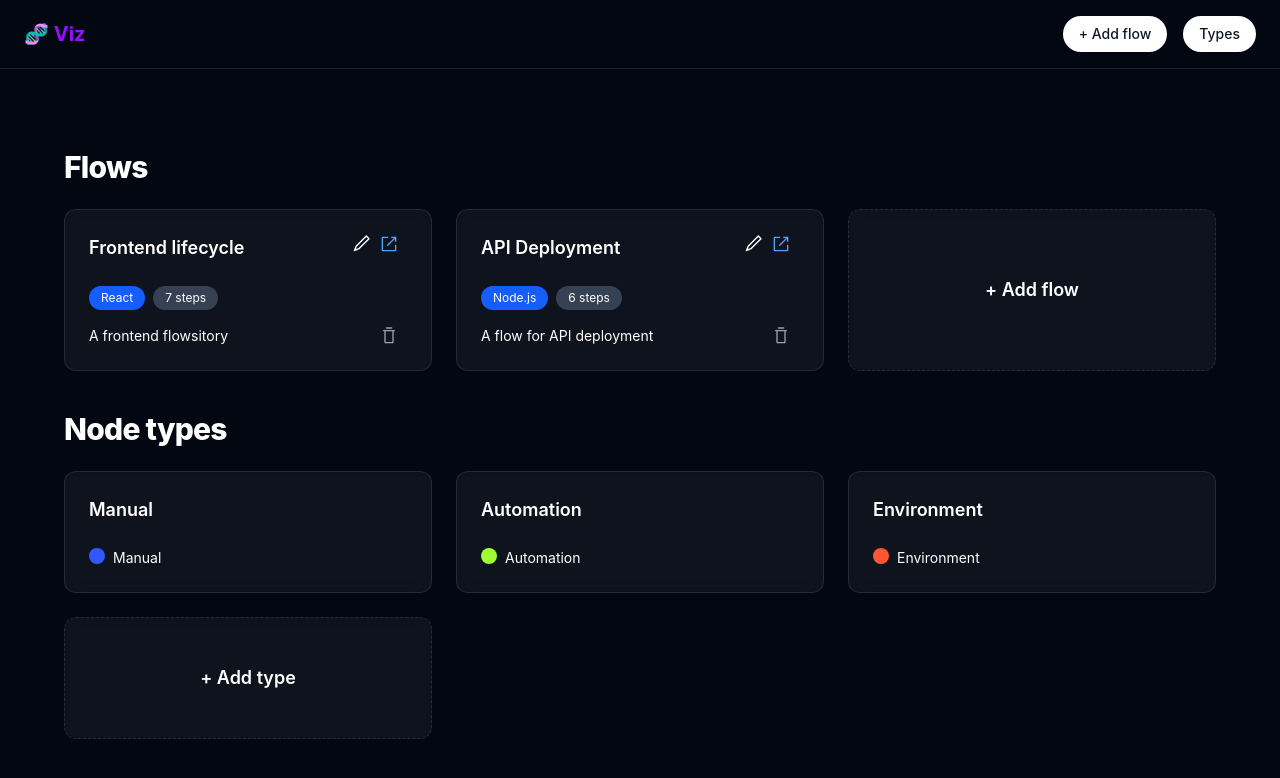
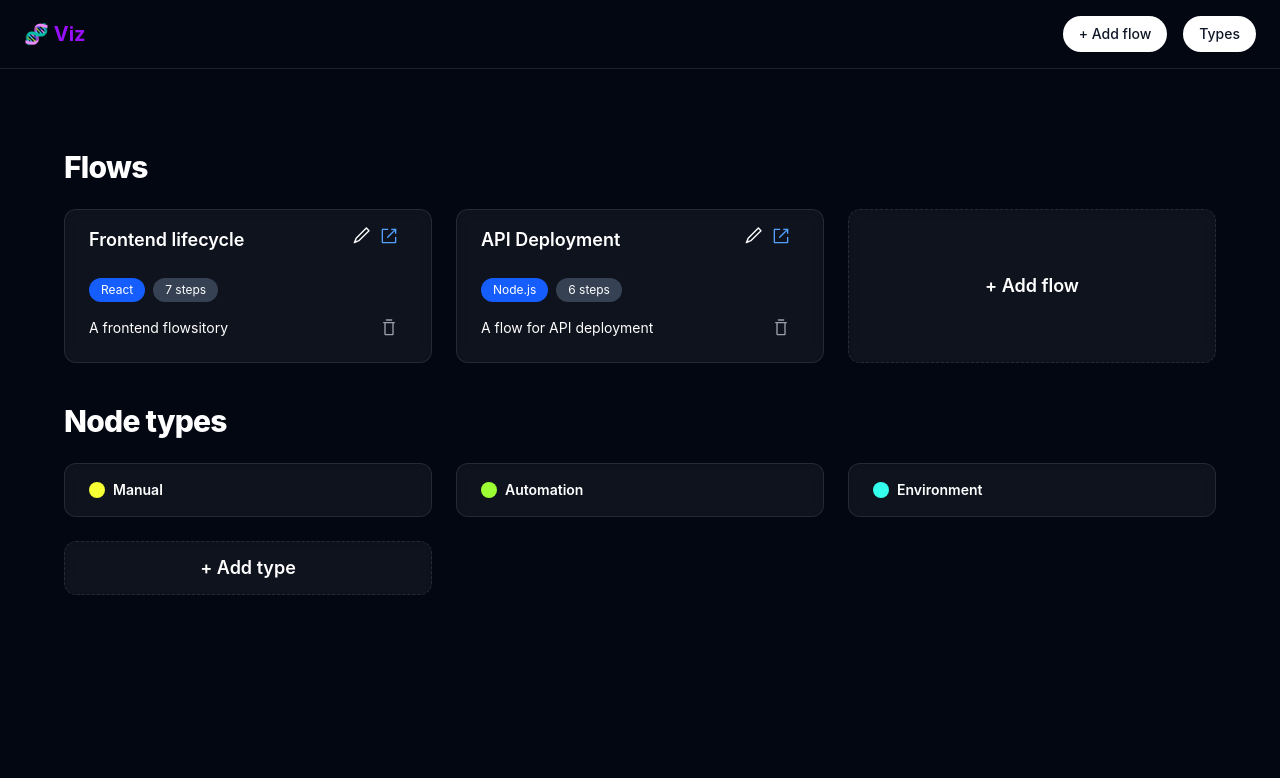
Before and after one commit to lukes-code/viz, a React (Vite) app: page / in a window 1280 px wide. Shown: the top 778 px of the page. Built offline with nearby package versions, Linux system fonts and the light colour scheme.

Commit message:
misc styling

```diff
--- a/src/components/Card/index.tsx
+++ b/src/components/Card/index.tsx
@@ -1,21 +1,26 @@
 type Props = {
-  title: string;
-  children: React.ReactNode;
+  children?: React.ReactNode;
+  title?: React.ReactNode;
   actions?: React.ReactNode;
+  isEditing?: boolean;
 };
 
-const Card = (props: Props) => {
-  const { title, children, actions } = props;
+const Card = ({ title, children, actions, isEditing }: Props) => {
   return (
-    <div className="p-6 relative rounded-xl bg-white/5 backdrop-blur border border-white/10 shadow-inner flex flex-col">
+    <div
+      className={`py-4 px-6 relative rounded-xl bg-white/5 backdrop-blur border shadow-inner flex flex-col
+        ${isEditing ? "border-dashed border-white/10" : "border-white/10"}`}
+    >
       {/* Header */}
-      <div className="flex justify-between items-start mb-4">
-        <div className="font-semibold text-lg text-white">{title}</div>
-        <div className="flex space-x-2 text-sm">{actions}</div>
-      </div>
+      {title && (
+        <div className="flex justify-between items-start">
+          <div className="font-semibold text-lg text-white">{title}</div>
+          <div className="flex space-x-2 text-sm">{actions}</div>
+        </div>
+      )}
 
       {/* Content */}
-      <div className="flex flex-col gap-2">{children}</div>
+      {children && <div className="flex flex-col gap-2 mt-4">{children}</div>}
     </div>
   );
 };
--- a/src/components/CreateNodeTypesPage/index.tsx
+++ b/src/components/CreateNodeTypesPage/index.tsx
@@ -4,6 +4,7 @@ import { colorPalette } from "../../constants";
 import Button from "../Button";
 import { ButtonType } from "../../types";
 import { classNames } from "../../utils";
+import Card from "../Card";
 
 type CustomType = {
   label: string;
@@ -137,52 +138,37 @@ const CreateNodeTypePage = ({ customTypes, setCustomTypes }: Props) => {
       )}
 
       <div className="grid grid-cols-1 sm:grid-cols-2 lg:grid-cols-3 gap-6 items-start">
-        {Object.entries(customTypes).map(([key, type]) => (
-          <div
-            key={key}
-            className={classNames(
-              editModeKeys.has(key)
-                ? "border border-dashed border-white/10"
-                : "border border-white/10",
-              "bg-white/5 rounded-xl p-4 space-y-3"
-            )}
-          >
-            <div className="flex items-center justify-between">
-              <div className="flex items-center gap-2">
-                {editModeKeys.has(key) ? (
+        {Object.entries(customTypes).map(([key, type]) => {
+          const isEditing = editModeKeys.has(key);
+
+          const title = isEditing ? (
             <input
               value={type.label}
-                    onChange={(e) =>
-                      handleEditType(key, { label: e.target.value })
-                    }
+              onChange={(e) => handleEditType(key, { label: e.target.value })}
               className="w-full px-3 py-2 rounded border border-gray-500 bg-gray-700 text-white"
             />
           ) : (
-                  <>
+            <div className="flex items-center gap-2">
               <span
                 style={{ backgroundColor: type.color }}
                 className="w-4 h-4 rounded-full"
               />
               <span className="text-sm text-white">{type.label}</span>
-                  </>
-                )}
             </div>
+          );
+
+          const actions = (
             <div className="flex items-center gap-2">
-                {editModeKeys.has(key) ? (
               <button
                 onClick={() => toggleEditMode(key)}
                 className="text-gray-400 hover:text-blue-400 cursor-pointer"
               >
+                {isEditing ? (
                   <FilePlusIcon className="w-5 h-5" />
+                ) : (
+                  <Pencil1Icon className="w-5 h-5" />
+                )}
               </button>
-                ) : (
-                  <button
-                    onClick={() => toggleEditMode(key)}
-                    className="text-gray-400 hover:text-blue-400 cursor-pointer"
-                  >
-                    <Pencil1Icon className="w-5 h-5" />
-                  </button>
-                )}
               <button
                 onClick={() => handleRemoveType(key)}
                 className="text-gray-400 hover:text-red-400 cursor-pointer"
@@ -190,9 +176,16 @@ const CreateNodeTypePage = ({ customTypes, setCustomTypes }: Props) => {
                 <TrashIcon className="w-5 h-5" />
               </button>
             </div>
-            </div>
+          );
 
-            {editModeKeys.has(key) && (
+          return (
+            <Card
+              key={key}
+              title={title}
+              actions={actions}
+              isEditing={isEditing}
+            >
+              {isEditing && (
                 <div className="flex gap-2 flex-wrap border border-dashed border-white/20 rounded-lg p-3">
                   {colorPalette.map((color) => (
                     <button
@@ -206,8 +199,9 @@ const CreateNodeTypePage = ({ customTypes, setCustomTypes }: Props) => {
                   ))}
                 </div>
               )}
-          </div>
-        ))}
+            </Card>
+          );
+        })}
       </div>
     </div>
   );
--- a/src/components/StageVisualiser/index.tsx
+++ b/src/components/StageVisualiser/index.tsx
@@ -107,26 +107,29 @@ const StageVisualiser = ({ flowData, setFlowData, customTypes }: Props) => {
           <h2 className="text-3xl font-extrabold tracking-tight">Node types</h2>
         </div>
 
-        <div className="grid grid-cols-1 md:grid-cols-2 lg:grid-cols-3 gap-6 mb-10">
+        <div className="grid grid-cols-1 md:grid-cols-2 lg:grid-cols-3 gap-6 mb-10 items-start">
           {Object.keys(customTypes).map((type) => {
             const nodeType = customTypes[type];
             return (
-              <Card key={type} title={nodeType.label} actions={null}>
-                {/* Color Pill */}
-                <div className="flex flex-wrap gap-2 mt-2">
+              <Card
+                key={type}
+                title={
+                  <div className="flex flex-wrap gap-2 items-center">
                     <span
                       style={{ backgroundColor: nodeType.color }}
                       className="w-4 h-4 rounded-full"
                     />
                     <span className="text-sm text-white">{nodeType.label}</span>
                   </div>
-              </Card>
+                }
+                actions={null}
+              />
             );
           })}
 
           <button
             onClick={() => navigate("/create-node-types")}
-            className="cursor-pointer p-6 min-h-[122px] rounded-xl bg-white/5 backdrop-blur border border-dashed border-white/10 shadow-inner flex items-center justify-center text-white hover:bg-white/10 transition-colors"
+            className="cursor-pointer py-4 px-6 h-full max-h-[54px] rounded-xl bg-white/5 backdrop-blur border border-dashed border-white/10 shadow-inner flex items-center justify-center text-white hover:bg-white/10 transition-colors"
           >
             <span className="text-lg font-semibold">+ Add type</span>
           </button>
--- a/src/constants.ts
+++ b/src/constants.ts
@@ -2,25 +2,21 @@ import { Stage } from "./types";
 
 export const colorPalette = [
   "#FF5733",
-  "#33FF57",
   "#3357FF",
   "#FF33A6",
   "#FF8C33",
   "#33FFEC",
-  "#8C33FF",
   "#FF3380",
   "#33FF80",
   "#F3FF33",
   "#F833FF",
   "#33FF57",
-  "#FF5733",
   "#8C33FF",
   "#FF4D00",
   "#9DFF33",
   "#FF4500",
   "#F5FF33",
   "#A33FFF",
-  "#FF5733",
 ];
 
 export const coreTechList = [
@@ -113,7 +109,7 @@ export const coreTechList = [
 export const flowTemplates: Record<string, Stage[]> = {
   "Basic CI Flow": [
     { name: "Local", label: "Environment", color: "#FF5733", stageNumber: 1 },
-    { name: "Raise PR", label: "Manual", color: "#3357FF", stageNumber: 2 },
+    { name: "Raise PR", label: "Manual", color: "#F5FF33", stageNumber: 2 },
     { name: "CI/CD", label: "Automation", color: "#9DFF33", stageNumber: 3 },
     {
       name: "Review PR",
@@ -121,14 +117,14 @@ export const flowTemplates: Record<string, Stage[]> = {
       color: "#9DFF33",
       stageNumber: 4,
     },
-    { name: "Merge PR", label: "Manual", color: "#3357FF", stageNumber: 5 },
+    { name: "Merge PR", label: "Manual", color: "#F5FF33", stageNumber: 5 },
     { name: "Deploy", label: "Automation", color: "#9DFF33", stageNumber: 6 },
   ],
   "Review Flow": [
-    { name: "Raise PR", label: "manual", color: "#3357FF", stageNumber: 1 },
-    { name: "Review PR", label: "manual", color: "#3357FF", stageNumber: 2 },
-    { name: "Chromatic", label: "manual", color: "#3357FF", stageNumber: 3 },
+    { name: "Raise PR", label: "Manual", color: "#F5FF33", stageNumber: 1 },
+    { name: "Review PR", label: "Manual", color: "#F5FF33", stageNumber: 2 },
+    { name: "Chromatic", label: "Manual", color: "#F5FF33", stageNumber: 3 },
     { name: "CI", label: "Automation", color: "#9DFF33", stageNumber: 3 },
-    { name: "Merge PR", label: "Manual", color: "#3357FF", stageNumber: 4 },
+    { name: "Merge PR", label: "Manual", color: "#F5FF33", stageNumber: 4 },
   ],
 };
--- a/src/data/flowData.ts
+++ b/src/data/flowData.ts
@@ -11,25 +11,25 @@ export const defaultFlowData: FlowData = {
         name: "Local",
         stageNumber: 1,
         label: "Environment",
-        color: "#FF5733",
+        color: "#33FFEC",
       },
       {
         name: "Raise PR",
         stageNumber: 2,
         label: "Manual",
-        color: "#3357FF",
+        color: "#F5FF33",
       },
       {
         name: "Review PR",
         stageNumber: 3,
         label: "Manual",
-        color: "#3357FF",
+        color: "#F5FF33",
       },
       {
         name: "Chromatic",
         stageNumber: 3,
         label: "Manual",
-        color: "#3357FF",
+        color: "#F5FF33",
       },
       {
         name: "CI/CD",
@@ -41,13 +41,13 @@ export const defaultFlowData: FlowData = {
         name: "Merge PR",
         stageNumber: 4,
         label: "Manual",
-        color: "#3357FF",
+        color: "#F5FF33",
       },
       {
         name: "Testing",
         stageNumber: 5,
         label: "Environment",
-        color: "#FF5733",
+        color: "#33FFEC",
       },
     ],
     description: "A frontend flowsitory", // Add description here
@@ -59,19 +59,19 @@ export const defaultFlowData: FlowData = {
         name: "Local",
         stageNumber: 1,
         label: "Environment",
-        color: "#FF5733",
+        color: "#33FFEC",
       },
       {
         name: "Raise PR",
         stageNumber: 2,
         label: "Manual",
-        color: "#3357FF",
+        color: "#F5FF33",
       },
       {
         name: "Review PR",
         stageNumber: 3,
         label: "Manual",
-        color: "#3357FF",
+        color: "#F5FF33",
       },
       {
         name: "CI/CD",
@@ -83,13 +83,13 @@ export const defaultFlowData: FlowData = {
         name: "Merge PR",
         stageNumber: 4,
         label: "Manual",
-        color: "#3357FF",
+        color: "#F5FF33",
       },
       {
         name: "Testing",
         stageNumber: 5,
         label: "Environment",
-        color: "#FF5733",
+        color: "#33FFEC",
       },
     ],
     description: "A flow for API deployment", // Add description here
@@ -99,7 +99,7 @@ export const defaultFlowData: FlowData = {
 
 // Default Node Types (Custom Types)
 export const defaultCustomTypes = {
-  frontend: { label: "Manual", color: "#3357FF" },
+  frontend: { label: "Manual", color: "#F5FF33" },
   backend: { label: "Automation", color: "#9DFF33" },
-  database: { label: "Environment", color: "#FF5733" },
+  database: { label: "Environment", color: "#33FFEC" },
 };
```
Lines whose indentation alone changed are shown as unchanged.
